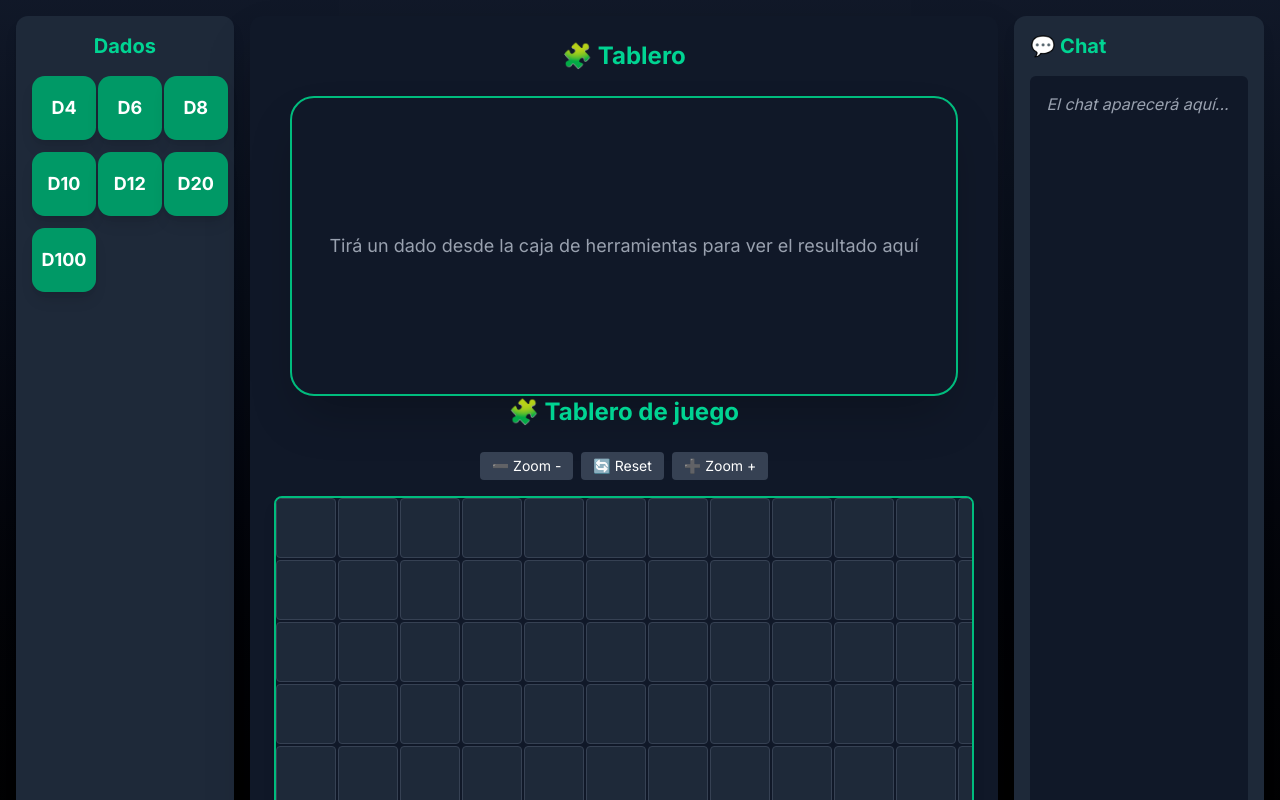
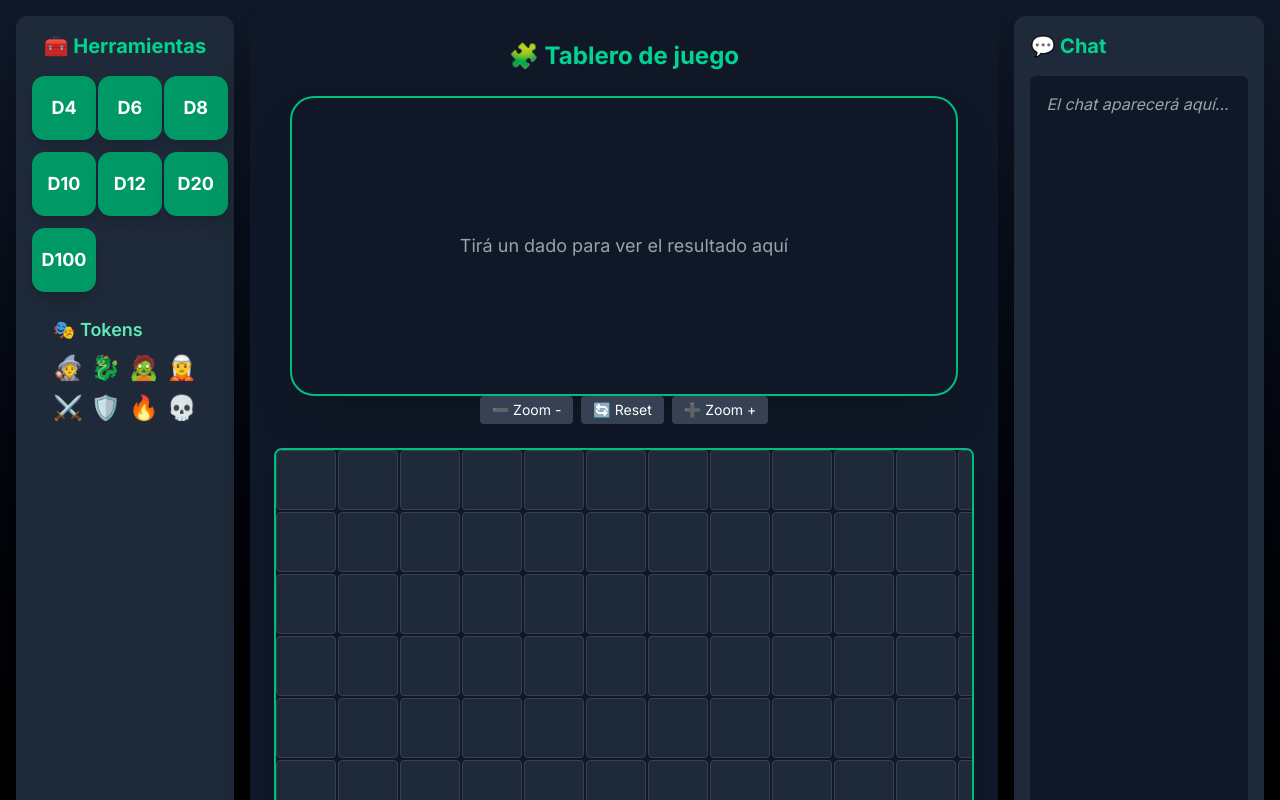
Before and after one commit to cristiandlv/Rolnow, a Next.js app: page /table in a window 1280 px wide. Shown: the top 800 px of the page. Built offline with nearby package versions, Linux system fonts and the light colour scheme.

Commit message:
Add: drag&drop tokens

```diff
--- a/src/app/components/DicePanel.tsx
+++ b/src/app/components/DicePanel.tsx
@@ -1,38 +1,39 @@
 "use client";
 
 import { DiceType } from "@/utils/types";
+import TokenPalette from "./toolsrpg/TokenPalette";
 
 interface Props {
   onRoll: (roll: { type: DiceType; value: number }) => void;
+  onAddToken: (token: string) => void;
 }
 
-export default function DicePanel({ onRoll }: Props) {
+export default function DicePanel({ onRoll, onAddToken }: Props) {
+  const diceList: DiceType[] = ["d4", "d6", "d8", "d10", "d12", "d20", "d100"];
+
   const rollDice = (type: DiceType) => {
     const sides = parseInt(type.replace("d", ""), 10);
-    if (isNaN(sides)) {
-      console.error("Valor inválido de dado:", type);
-      return;
-    }
-
+    if (isNaN(sides)) return;
     const result = Math.floor(Math.random() * sides) + 1;
-
-    // ✅ Ahora pasamos un solo objeto con type y value
     onRoll({ type, value: result });
   };
 
-  const diceList: DiceType[] = ["d4", "d6", "d8", "d10", "d12", "d20", "d100"];
-
   return (
+    <>
       <div className="grid grid-cols-3 gap-3">
         {diceList.map((dice) => (
           <button
             key={dice}
             onClick={() => rollDice(dice)}
-          className="relative w-16 h-16 bg-emerald-600 hover:bg-emerald-500 text-white font-bold text-lg rounded-[20%] shadow-lg transform hover:scale-110 transition-all"
+            className="w-16 h-16 bg-emerald-600 hover:bg-emerald-500 text-white font-bold text-lg rounded-[20%] shadow-lg transform hover:scale-110 transition-all"
           >
             {dice.toUpperCase()}
           </button>
         ))}
       </div>
+
+      {/* Tokens */}
+      <TokenPalette onAddToken={onAddToken} />
+    </>
   );
 }
--- a/src/app/components/GameBoard/GBoardComponent.tsx
+++ b/src/app/components/GameBoard/GBoardComponent.tsx
@@ -7,6 +7,7 @@ import { GiDiceTwentyFacesTwenty } from "react-icons/gi";
 
 interface Props {
   rolledDice: { type: DiceType; value: number } | null;
+  tokens: string[];
 }
 
 export default function GameBoard({ rolledDice }: Props) {
@@ -15,7 +16,7 @@ export default function GameBoard({ rolledDice }: Props) {
 
   useEffect(() => {
     if (rolledDice) {
-      console.log("🎲 Nuevo dado tirado:", rolledDice); // DEBUG
+      console.log("🎲 Nuevo dado tirado:", rolledDice);
       setAnimating(true);
       setTimeout(() => {
         setDisplay(rolledDice);
@@ -40,17 +41,17 @@ export default function GameBoard({ rolledDice }: Props) {
             <div className="w-32 h-32 bg-gray-800 text-white text-6xl font-extrabold flex items-center justify-center rounded-2xl shadow-lg">
               {display.value}
             </div>
-        <p className="text-xl text-emerald-400 font-semibold"> <br />
+            <p className="text-xl text-emerald-400 font-semibold">
+              <br />
               {display.type.toUpperCase()} - Resultado
             </p>
           </>
         ) : (
           <p className="text-gray-400 text-lg text-center">
-        Tirá un dado desde la caja de herramientas para ver el resultado aquí
+            Tirá un dado para ver el resultado aquí
           </p>
         )}
       </div>
     </div>
-
   );
 }
--- a/src/app/components/GameBoard/GridBoard.tsx
+++ b/src/app/components/GameBoard/GridBoard.tsx
@@ -2,44 +2,77 @@
 
 import { useState } from "react";
 
+interface CellToken {
+  id: number; // ID de la celda donde está el token
+  token: string; // Emoji o ícono del token
+}
+
+const validTokens = ["🧙", "🐉", "🧟", "🧝", "⚔️", "🛡️", "🔥", "💀"];
+
 export default function GridBoard() {
   const gridSize = 20;
-  const [cellSize, setCellSize] = useState(60); // Permite zoom dinámico
-
-  const cells = Array.from({ length: gridSize * gridSize });
+  const [cellSize, setCellSize] = useState(60);
+  const [tokens, setTokens] = useState<CellToken[]>([]);
+  const [draggedToken, setDraggedToken] = useState<CellToken | null>(null);
 
   const zoomIn = () => setCellSize((prev) => Math.min(prev + 10, 100));
   const zoomOut = () => setCellSize((prev) => Math.max(prev - 10, 30));
   const resetZoom = () => setCellSize(60);
 
+  const handleDrop = (index: number, e: React.DragEvent<HTMLDivElement>) => {
+    e.preventDefault();
+    const fromPalette = e.dataTransfer.getData("custom/token");
+
+    if (fromPalette && validTokens.includes(fromPalette)) {
+      setTokens((prev) => [
+        ...prev.filter((t) => t.id !== index),
+        { id: index, token: fromPalette },
+      ]);
+    } else if (draggedToken) {
+      setTokens((prev) =>
+        prev
+          .filter((t) => t.id !== draggedToken.id && t.id !== index)
+          .concat({ ...draggedToken, id: index })
+      );
+      setDraggedToken(null);
+    }
+  };
+
+  const handleDragStart = (token: CellToken, e: React.DragEvent<HTMLDivElement>) => {
+    setDraggedToken(token);
+    e.dataTransfer.setData("text/plain", "");
+    const dragImg = document.createElement("div");
+    dragImg.style.width = `${cellSize}px`;
+    dragImg.style.height = `${cellSize}px`;
+    dragImg.style.background = "transparent";
+    dragImg.style.display = "flex";
+    dragImg.style.alignItems = "center";
+    dragImg.style.justifyContent = "center";
+    dragImg.style.fontSize = "28px";
+    dragImg.innerText = token.token;
+    document.body.appendChild(dragImg);
+    e.dataTransfer.setDragImage(dragImg, cellSize / 2, cellSize / 2);
+    setTimeout(() => document.body.removeChild(dragImg), 0);
+  };
+
+  const handleDragOver = (e: React.DragEvent<HTMLDivElement>) => {
+    e.preventDefault();
+  };
+
+  const handleRightClick = (e: React.MouseEvent, index: number) => {
+    e.preventDefault();
+    setTokens((prev) => prev.filter((t) => t.id !== index));
+  };
+
   return (
     <div className="flex flex-col items-center gap-4 w-full h-full">
-      {/* 🔍 Controles de zoom */}
-      <div className="flex gap-2">
-        <button
-          onClick={zoomOut}
-          className="px-3 py-1 bg-gray-700 hover:bg-gray-600 rounded text-sm text-white"
-        >
-          ➖ Zoom -
-        </button>
-        <button
-          onClick={resetZoom}
-          className="px-3 py-1 bg-gray-700 hover:bg-gray-600 rounded text-sm text-white"
-        >
-          🔄 Reset
-        </button>
-        <button
-          onClick={zoomIn}
-          className="px-3 py-1 bg-gray-700 hover:bg-gray-600 rounded text-sm text-white"
-        >
-          ➕ Zoom +
-        </button>
+      <div className="flex gap-2 mb-2">
+        <button onClick={zoomOut} className="px-3 py-1 bg-gray-700 hover:bg-gray-600 rounded text-sm text-white">➖ Zoom -</button>
+        <button onClick={resetZoom} className="px-3 py-1 bg-gray-700 hover:bg-gray-600 rounded text-sm text-white">🔄 Reset</button>
+        <button onClick={zoomIn} className="px-3 py-1 bg-gray-700 hover:bg-gray-600 rounded text-sm text-white">➕ Zoom +</button>
       </div>
 
-      {/* 🧩 Tablero con scroll */}
-      <div
-        className="overflow-auto max-w-full max-h-[75vh] border-2 border-emerald-500 rounded-lg bg-gray-900 shadow-lg"
-      >
+      <div className="overflow-auto max-w-full max-h-[75vh] border-2 border-emerald-500 rounded-lg bg-gray-900 shadow-lg">
         <div
           className="grid"
           style={{
@@ -48,13 +81,31 @@ export default function GridBoard() {
             gap: "2px",
           }}
         >
-          {cells.map((_, index) => (
-            <div
-              key={index}
-              className="bg-gray-800 border border-gray-700 rounded-sm"
-              style={{ width: cellSize, height: cellSize }}
-            />
-          ))}
+          {Array.from({ length: gridSize * gridSize }).map((_, index) => {
+            const token = tokens.find((t) => t.id === index);
+
+            return (
+              <div
+                key={index}
+                onContextMenu={(e) => handleRightClick(e, index)}
+                onDragOver={handleDragOver}
+                onDrop={(e) => handleDrop(index, e)}
+                className="bg-gray-800 border border-gray-700 rounded-sm relative hover:border-emerald-400 transition-colors cursor-pointer"
+                style={{ width: cellSize, height: cellSize }}
+              >
+                {token && (
+                  <div
+                    draggable
+                    onDragStart={(e) => handleDragStart(token, e)}
+                    className="absolute inset-0 flex items-center justify-center text-2xl cursor-move"
+                    title="Arrastrar o clic derecho para eliminar"
+                  >
+                    {token.token}
+                  </div>
+                )}
+              </div>
+            );
+          })}
         </div>
       </div>
     </div>
--- /dev/null
+++ b/src/app/components/toolsrpg/TokenPalette.tsx
@@ -0,0 +1,33 @@
+// toolsrpg/TokenPalette.tsx
+"use client";
+
+interface Props {
+  onAddToken: (token: string) => void;
+}
+
+const tokenList = ["🧙", "🐉", "🧟", "🧝", "⚔️", "🛡️", "🔥", "💀"];
+
+export default function TokenPalette({ onAddToken }: Props) {
+  return (
+    <div className="mt-6">
+      <h3 className="text-lg font-semibold text-emerald-300 mb-2">🎭 Tokens</h3>
+      <div className="grid grid-cols-4 gap-2">
+        {tokenList.map((token, i) => (
+          <div
+            key={i}
+            draggable
+            onDragStart={(e) => {
+              e.dataTransfer.setData("custom/token", token); // clave personalizada
+              // También podés disparar el callback para registrar el uso
+              onAddToken(token);
+            }}
+            className="text-2xl cursor-move hover:scale-125 transition-transform"
+            title={`Arrastrar ${token}`}
+          >
+            {token}
+          </div>
+        ))}
+      </div>
+    </div>
+  );
+}
--- a/src/app/table/page.tsx
+++ b/src/app/table/page.tsx
@@ -1,4 +1,3 @@
-// src/app/table/page.tsx
 "use client";
 
 import { useState } from "react";
@@ -8,27 +7,29 @@ import ChatBox from "../components/ChatBox";
 import { DiceType } from "@/utils/types";
 import GridBoard from "../components/GameBoard/GridBoard";
 
-
 export default function TablePage() {
   const [rolledDice, setRolledDice] = useState<{ type: DiceType; value: number } | null>(null);
+  const [tokens, setTokens] = useState<string[]>([]); // ✅ arreglo de tokens tipo string
+
+  const handleAddToken = (token: string) => {
+    setTokens((prev) => [...prev, token]);
+  };
 
   return (
     <main className="min-h-screen bg-gradient-to-b from-gray-900 to-black text-white p-4">
       <div className="flex flex-col lg:flex-row gap-4 h-full">
         {/* 🧰 Caja de Herramientas */}
         <aside className="lg:w-1/5 bg-gray-800 rounded-xl p-4 flex flex-col items-center shadow-lg">
-          <h2 className="text-xl font-bold text-emerald-400 mb-4"> Dados </h2>
-          <DicePanel onRoll={setRolledDice} />
-          {/* Futuras herramientas aquí */}
+          <h2 className="text-xl font-bold text-emerald-400 mb-4">🧰 Herramientas</h2>
+          <DicePanel onRoll={setRolledDice} onAddToken={handleAddToken} />
         </aside>
 
         {/* 🧩 Tablero principal */}
-        <section className="lg:w-3/5 bg-gray-900 rounded-xl p-6 flex flex-col items-center justify-center shadow-2xl min-h-[400px]">
-          <h2 className="text-2xl font-bold text-emerald-400 mb-6">🧩 Tablero</h2>
-          <GameBoard rolledDice={rolledDice} /> <h1 className="text-2xl font-bold text-emerald-400 mb-6">🧩 Tablero de juego</h1>
-      <GridBoard />
+        <section className="lg:w-3/5 bg-gray-900 rounded-xl p-6 flex flex-col items-center justify-start shadow-2xl min-h-[400px]">
+          <h2 className="text-2xl font-bold text-emerald-400 mb-6">🧩 Tablero de juego</h2>
+          <GameBoard rolledDice={rolledDice} tokens={tokens} />
+          <GridBoard />
         </section>
-
 
         {/* 💬 Chat */}
         <aside className="lg:w-1/5 bg-gray-800 rounded-xl p-4 flex flex-col shadow-lg">
```
Lines whose indentation alone changed are shown as unchanged.
